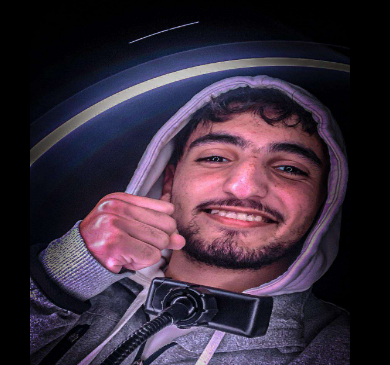
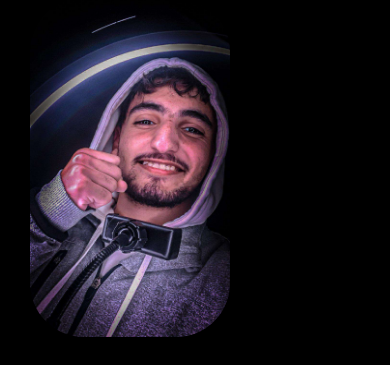
Before and after one commit to recay26/Sf-portfolio, a plain HTML site: page index.html in a window 390 px wide. Shown: the part 735-1100 px from the top of the page. Drawn offline with Linux system fonts and the light colour scheme.

Commit message:
Add files via upload

```diff
--- a/style.css
+++ b/style.css
@@ -332,8 +332,8 @@ footer a:hover{
     }
     .div22 img{
         border-radius: 54px;
-        width: 320px;
-        height: 440px;
+        width: 200px;
+        height: 340px;
     }
     .div23{
         padding-left: 0;
```
